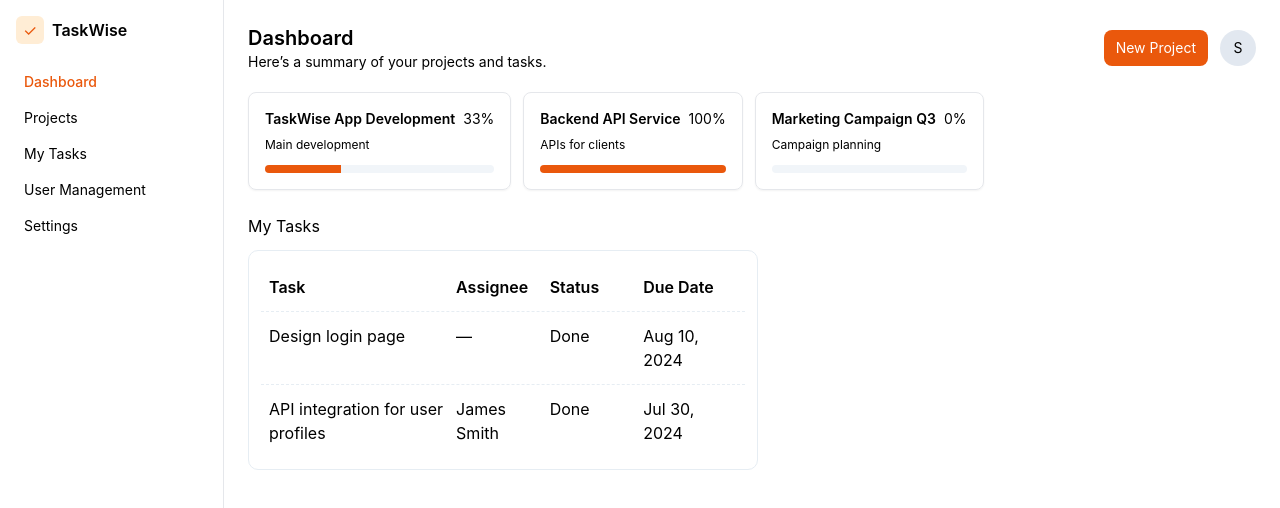
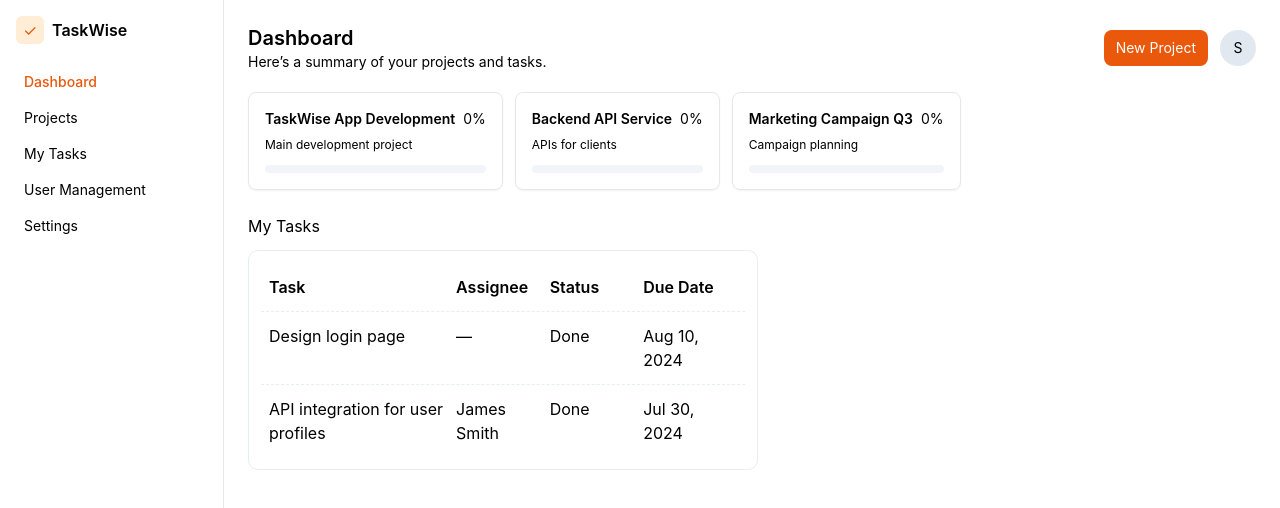
Before and after one commit to anusua-roy/task-wise, a React (Vite) app in the folder frontend/: page /dashboard in a window 1280 px wide. Shown: the top 508 px of the page. Built offline with nearby package versions, Linux system fonts and the light colour scheme; sample sign-in values are in the browser's storage.

Commit message:
project deatils and progress calculation

```diff
--- a/frontend/src/data/projects.ts
+++ b/frontend/src/data/projects.ts
@@ -1,27 +1,91 @@
+import { Task } from "../types/task";
+
 export const PROJECTS = [
   {
     id: "proj-1",
     title: "TaskWise App Development",
-    description: "Main development",
+    description: "Main development project",
     tasks: [
-      { id: "t1", title: "Design login", done: true },
-      { id: "t2", title: "API integration", done: false },
-      { id: "t3", title: "E2E tests", done: false },
-    ],
+      {
+        id: "t1",
+        title: "Design login page",
+        assignee: "Anusua",
+        status: "done",
+        due: "2024-08-10",
+        priority: "medium",
+      },
+      {
+        id: "t2",
+        title: "Auth API integration",
+        assignee: "James Smith",
+        status: "inprogress",
+        due: "2024-09-01",
+        priority: "high",
+      },
+      {
+        id: "t3",
+        title: "Write unit tests",
+        assignee: undefined,
+        status: "todo",
+        due: undefined,
+        priority: "low",
+      },
+    ] as Task[],
   },
+
   {
     id: "proj-2",
     title: "Backend API Service",
     description: "APIs for clients",
     tasks: [
-      { id: "t1", title: "Auth", done: true },
-      { id: "t2", title: "Reports", done: true },
-    ],
+      {
+        id: "b1",
+        title: "Auth endpoints",
+        assignee: "Priya",
+        status: "done",
+        due: "2024-07-20",
+        priority: "high",
+      },
+      {
+        id: "b2",
+        title: "Reports engine",
+        assignee: "Ravi",
+        status: "done",
+        due: "2024-07-25",
+        priority: "medium",
+      },
+      {
+        id: "b3",
+        title: "Rate limiting",
+        assignee: "Ravi",
+        status: "todo",
+        due: "2024-10-01",
+        priority: "medium",
+      },
+    ] as Task[],
   },
+
   {
     id: "proj-3",
     title: "Marketing Campaign Q3",
     description: "Campaign planning",
-    tasks: [],
+    tasks: [
+      {
+        id: "m1",
+        title: "Draft creative brief",
+        assignee: "Sana",
+        status: "inprogress",
+        due: "2024-08-15",
+        priority: "medium",
+      },
+      {
+        id: "m2",
+        title: "Poster assets",
+        assignee: undefined,
+        status: "todo",
+        due: undefined,
+        priority: "low",
+      },
+    ] as Task[],
   },
 ];
--- a/frontend/src/pages/ProjectDetail.tsx
+++ b/frontend/src/pages/ProjectDetail.tsx
@@ -1,20 +1,64 @@
-import React from "react";
+import React, { useEffect, useMemo, useState } from "react";
 import { useParams, useNavigate } from "react-router-dom";
-import Sidebar from "../components/Sidebar";
-import Header from "../components/Header";
+import Breadcrumbs from "../components/Breadcrumbs";
 import { PROJECTS } from "../data/projects";
-import Breadcrumbs from "../components/Breadcrumbs";
-import { PROJECT_TYPE } from "../types/project";
+import { Task } from "../types/task";
 import { ROUTE_NAMES } from "../routes/constants";
 
 export default function ProjectDetail() {
-  const { id } = useParams();
+  const { id } = useParams<{ id: string }>();
   const navigate = useNavigate();
-  const project: PROJECT_TYPE = PROJECTS.find((p) => p.id === id) || {
-    id: "proj-0",
-    title: "Project not found",
-    description: "",
+
+  // find project from mock data
+  const project = useMemo(
+    () => PROJECTS.find((p) => p.id === id) || null,
+    [id]
+  );
+
+  // local tasks state so we can toggle/add without mutating the mock directly
+  const [tasks, setTasks] = useState<Task[]>([]);
+
+  useEffect(() => {
+    if (project) {
+      // deep copy tasks (defensive)
+      setTasks((project.tasks || []).map((t) => ({ ...t })));
+    } else {
+      setTasks([]);
+    }
+  }, [project]);
+
+  // recompute progress from status
+  const progress = useMemo(() => {
+    const total = tasks.length;
+    if (total === 0) return 0;
+    const completed = tasks.filter((t) => t.status === "done").length;
+    return Math.round((completed / total) * 100);
+  }, [tasks]);
+
+  function addTask() {
+    const title = prompt("Task title");
+    if (!title) return;
+    const newTask: Task = {
+      id: `t_${Date.now()}`,
+      title,
+      assignee: undefined,
+      status: "todo",
+      due: undefined,
+      priority: "medium",
     };
+    setTasks((prev) => [newTask, ...prev]);
+  }
+
+  function formatTaskStatus(status: string) {
+    if (status === "todo") return "To Do";
+    if (status === "inprogress") return "In Progress";
+    if (status === "done") return "Done";
+    return status;
+  }
+
+  if (!project) {
+    return <div className="text-muted">Project not found.</div>;
+  }
 
   return (
     <div>
@@ -25,54 +69,85 @@ export default function ProjectDetail() {
         ]}
       />
 
-      <div className="mb-6">
-        <div className="flex items-start justify-between">
+      <div className="mb-6 flex items-start justify-between gap-4">
         <div>
           <h2 className="text-2xl font-semibold">{project.title}</h2>
           <p className="text-muted mt-2">{project.description}</p>
-
-            <div className="flex items-center gap-2 mt-4">
-              <div className="w-8 h-8 rounded-full bg-slate-200 flex items-center justify-center text-xs">
-                JS
+          <div className="mt-3 text-sm text-muted">
+            Progress: <span className="font-medium">{progress}%</span>
           </div>
-              <div className="w-8 h-8 rounded-full bg-slate-200 flex items-center justify-center text-xs">
-                PW
-              </div>
+          <div className="w-48 bg-slate-100 h-2 rounded-full overflow-hidden mt-2">
+            <div
+              className="h-full bg-orange-600"
+              style={{ width: `${progress}%` }}
+            />
           </div>
         </div>
 
         <div className="flex gap-2">
           <button
             className="px-3 py-2 rounded-lg bg-orange-600 text-white"
-              onClick={() => alert("Add Task")}
+            onClick={addTask}
           >
             Add Task
           </button>
         </div>
       </div>
+
+      <section className="bg-card border border-border rounded-lg">
+        {/* header */}
+        <div className="hidden md:flex font-semibold px-4 py-3 border-b border-border text-sm">
+          <div className="flex-[3]">Title</div>
+          <div className="flex-[1]">Assignee</div>
+          <div className="flex-[1]">Status</div>
+          <div className="flex-[1]">Due</div>
         </div>
 
-      <section className="table bg-card border border-border rounded-lg p-3">
-        <div className="row font-semibold">
-          <div style={{ flex: 2 }}>Title</div>
-          <div style={{ flex: 1 }}>Assignee</div>
-          <div style={{ flex: 1 }}>Status</div>
-          <div style={{ flex: 1 }}>Due Date</div>
+        {tasks.length === 0 ? (
+          <div className="p-4 text-muted">No tasks yet.</div>
+        ) : (
+          tasks.map((t) => (
+            <div
+              key={t.id}
+              className="px-4 py-3 border-b border-border hover:bg-slate-50 cursor-pointer flex flex-col md:flex-row md:items-center gap-2 md:gap-0 transition"
+            >
+              {/* Title + mobile metadata */}
+              <div className="flex-[3]">
+                <div className="font-medium text-sm">{t.title}</div>
+                <div className="text-xs text-muted md:hidden mt-1">
+                  {t.assignee ?? "Unassigned"} • {formatTaskStatus(t.status)} •{" "}
+                  {t.due ?? "No due date"}
+                </div>
               </div>
 
-        <div className="row">
-          <div style={{ flex: 2 }}>API integration for user profiles</div>
-          <div style={{ flex: 1 }}>James Smith</div>
-          <div style={{ flex: 1 }}>Done</div>
-          <div style={{ flex: 1 }}>Jul 30, 2024</div>
+              {/* Assignee */}
+              <div className="flex-[1] hidden md:block text-sm text-muted">
+                {t.assignee ?? "—"}
               </div>
 
-        <div className="row">
-          <div style={{ flex: 2 }}>Implement search functionality</div>
-          <div style={{ flex: 1 }}>Patricia Williams</div>
-          <div style={{ flex: 1 }}>In Progress</div>
-          <div style={{ flex: 1 }}>Aug 18, 2024</div>
+              {/* Status badge */}
+              <div className="flex-[1] hidden md:block">
+                <span
+                  className={
+                    "px-2 py-1 text-xs rounded-md " +
+                    (t.status === "done"
+                      ? "bg-green-100 text-green-700"
+                      : t.status === "inprogress"
+                      ? "bg-yellow-100 text-yellow-800"
+                      : "bg-slate-100 text-slate-800")
+                  }
+                >
+                  {formatTaskStatus(t.status)}
+                </span>
               </div>
+
+              {/* Due date */}
+              <div className="flex-[1] hidden md:block text-sm text-muted">
+                {t.due ?? "—"}
+              </div>
+            </div>
+          ))
+        )}
       </section>
     </div>
   );
--- /dev/null
+++ b/frontend/src/types/task.ts
@@ -0,0 +1,10 @@
+export type TaskStatus = "todo" | "inprogress" | "done";
+
+export type Task = {
+  id: string;
+  title: string;
+  assignee?: string; // just a name for now — later could be {id,name,avatar}
+  status: TaskStatus;
+  due?: string; // ISO date or human string
+  priority?: "low" | "medium" | "high";
+};
```
Lines whose indentation alone changed are shown as unchanged.
